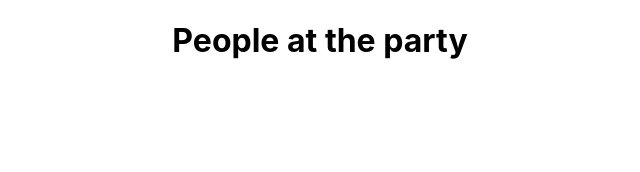
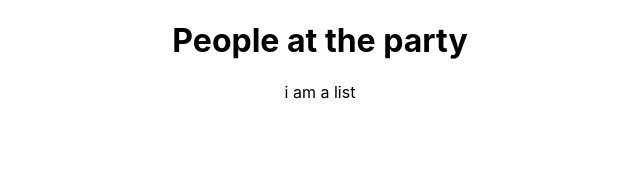
Before and after one commit to TimLaxton01/typescript-party, a React (Create React App) app: page / in a window 1280 px wide. Shown: the top 172 px of the page, without its empty margins (320-960 px from the left). Built offline with nearby package versions, Linux system fonts and the light colour scheme.

Commit message:
added List component

```diff
--- a/src/App.tsx
+++ b/src/App.tsx
@@ -1,5 +1,6 @@
 import React, { useState } from "react";
 import "./App.css";
+import List from "./components/List";
 
 interface IState {
   people: {
@@ -16,6 +17,7 @@
   return (
     <div className='App'>
       <h1>People at the party</h1>
+      <List people={people} />
     </div>
   );
 }
--- /dev/null
+++ b/src/components/List.tsx
@@ -0,0 +1,16 @@
+import React from "react";
+
+interface IProps {
+  people: {
+    name: string;
+    url: string;
+    age: number;
+    note?: string;
+  }[];
+}
+
+const List = (props: IProps) => {
+  return <div>i am a list</div>;
+};
+
+export default List;
```
